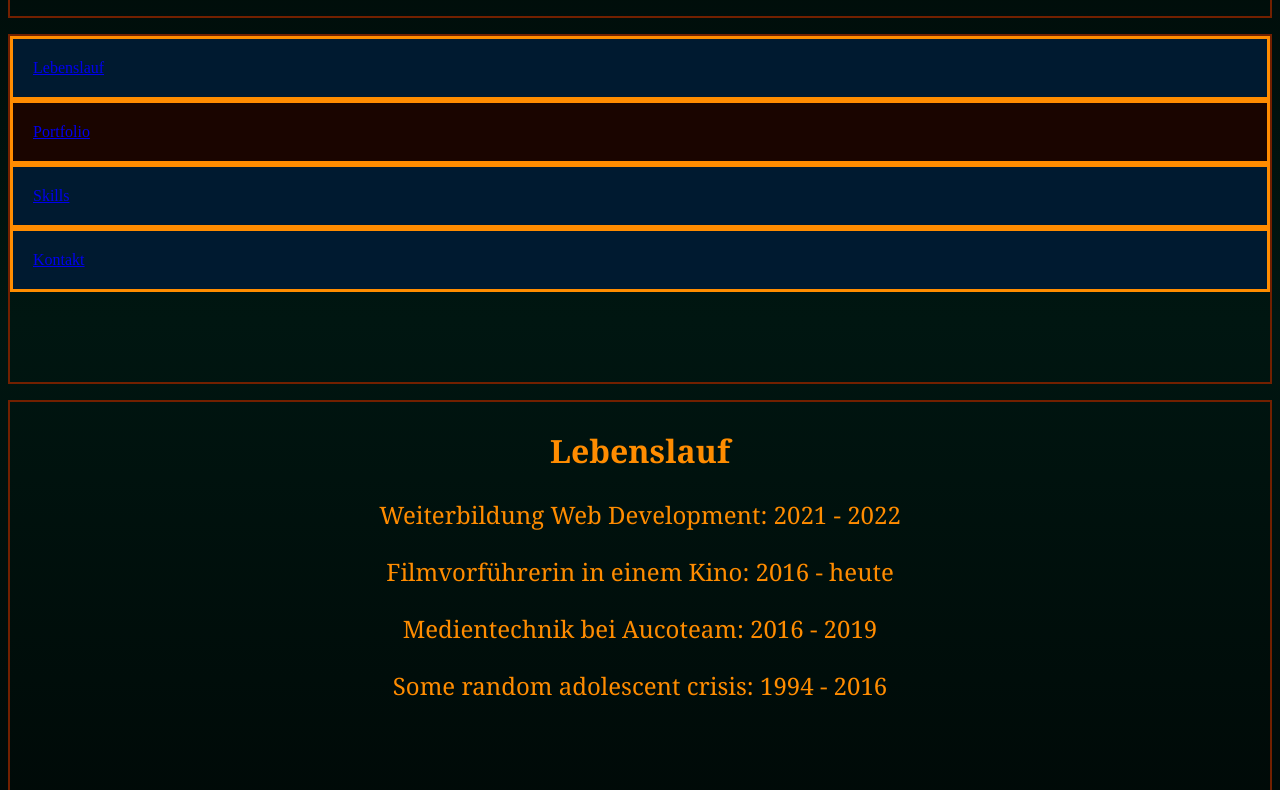
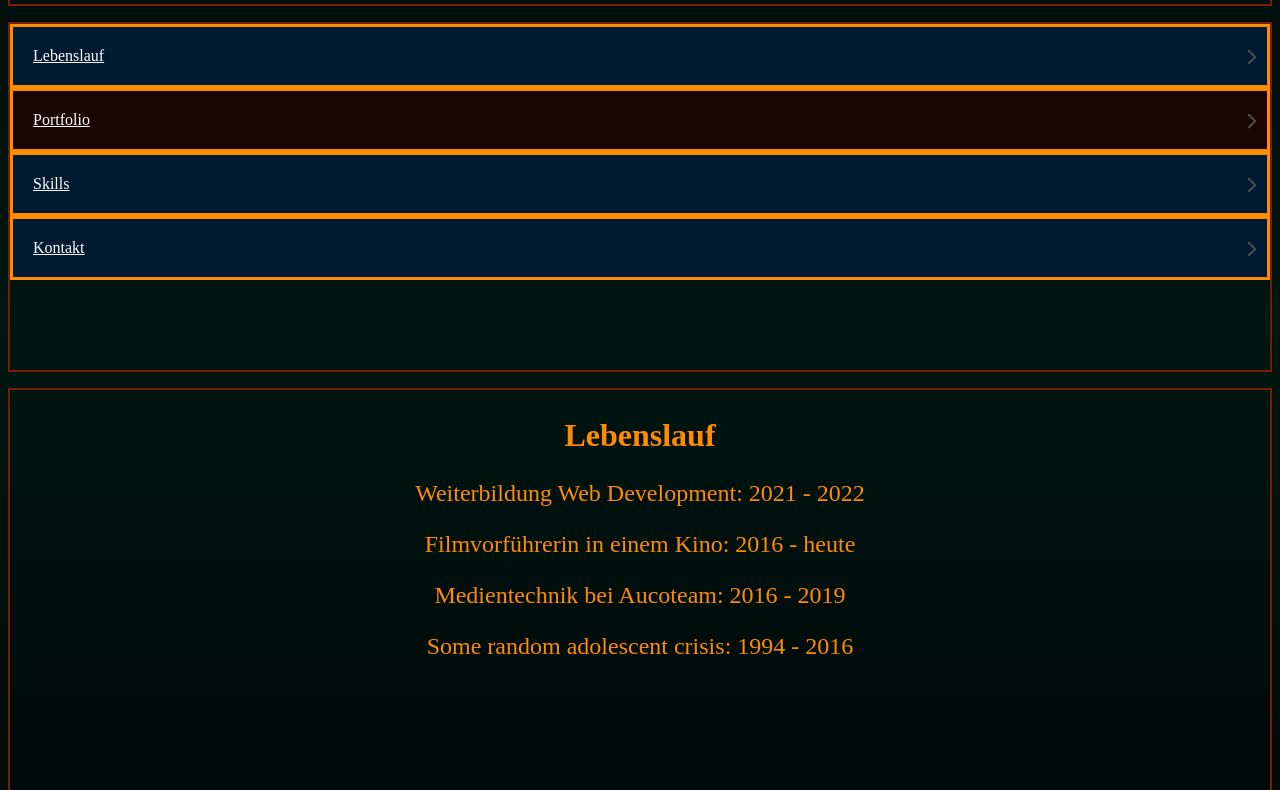
Before and after one commit to CatatonicCactus/Portfolio, a website: page index.html in a window 1280 px wide. Shown: the part 554-1344 px from the top of the page. Drawn offline with Linux system fonts and the light colour scheme; a web font is replaced by a local one.

Commit message:
pb, font, arrows etc

```diff
--- a/index.html
+++ b/index.html
@@ -7,13 +7,16 @@
     <meta http-equiv="X-UA-Compatible" content="ie=edge">
     <title>Figma Seite</title>
     <link rel="stylesheet" href="style.css">
+    <link rel="preconnect" href="https://fonts.googleapis.com">
+<link rel="preconnect" href="https://fonts.gstatic.com" crossorigin>
+<link href="https://fonts.googleapis.com/css2?family=Viaoda+Libre&display=swap" rel="stylesheet">
     <link rel="shortcut icon" type="images/contact.png" href="422699.png" />
     <script src="https://kit.fontawesome.com/81718b0859.js" crossorigin="anonymous"></script>
 </head>
 
 <body>
     <div class="header">
-        <img class="profilepic" src="Ellipb.JPG" alt="Elli">
+        <img class="profilepic" src="IMG_0394-1_resized_20210629_035024691.jpg" alt="Elli">
         <p class="elli">Elli</p>
         <p class="webdev">Paranoid Android</p>
     </div>
@@ -23,17 +26,17 @@
     <div>
         <ul class="navbar" id="navigation">
             <li class="lebenslauf">
-                <a href="#lebenslauf">Lebenslauf</a>
+                <a href="#lebenslauf">Lebenslauf</a><img class="arrow" src="1200px-Antu_arrow-right.svg.png" width="20px">
             </li>
 
             <li class="portfolionav">
-                <a href="#portfolio">Portfolio</a>
+                <a href="#portfolio">Portfolio</a><img class="arrow" src="1200px-Antu_arrow-right.svg.png" width="20px">
             </li>
             <li class="skills">
-                <a href="#skills">Skills</a>
+                <a href="#skills">Skills</a><img class="arrow" src="1200px-Antu_arrow-right.svg.png" width="20px">
             </li>
             <li class="kontakt">
-                <a href="#kontakt">Kontakt</a>
+                <a href="#kontakt">Kontakt</a><img class="arrow" src="1200px-Antu_arrow-right.svg.png" width="20px">
             </li>
         </ul>
     </div>
--- a/style.css
+++ b/style.css
@@ -2,19 +2,18 @@
 body {
     background: #001611;
     background: linear-gradient( black, #001611, black, #001611, black);
+    font-family: 'Viaoda Libre';
 }
 
 h2 {
     text-align: center;
     font-size: 2em;
-    font-family: Georgia, 'Times New Roman', Times, serif;
     color: darkorange;
 }
 
 p {
     text-align: center;
     font-size: 1.5em;
-    font-family: Georgia, 'Times New Roman', Times, serif;
     color: darkorange;
 }
 
@@ -34,14 +33,12 @@ p {
 
 .elli {
     text-align: center;
-    font-family: Georgia, 'Times New Roman', Times, serif;
     font-weight: bold;
     font-size: 2em;
 }
 
 .webdev {
     text-align: center;
-    font-family: Georgia, 'Times New Roman', Times, serif;
     font-size: 2em;
 }
 
@@ -73,13 +70,18 @@ p {
 }
 
 .lebenslauf, .skills, .kontakt {
+    position: relative;
     background-color: rgb(0, 26, 48);
     color: darkorange;
 }
 .portfolionav { /*for the chosen part, to be darker than the rest*/
+    position: relative;
     background-color: rgb(26, 5, 0);
     color: darkorange;
-
+}
+.arrow {
+    position: absolute;
+    right: +5px;
 }
 
 li {
@@ -158,6 +160,13 @@ li {
     height: auto;
 }
 
+a:link {
+    color: white;
+}
+a:visited {
+    color: rgb(255, 0, 0);
+}
+
 /*
 a, span, i {
     color: darkred;
@@ -193,8 +202,6 @@ a, span, i {
   }
 
 
-
-
   center {
     text-align:center;
     width:100%;
```
Also changed, not shown: 1200px-Antu_arrow-right.svg.png (added), IMG_0394-1_resized_20210629_035024691.jpg (added), IMG_0394.jpg (added).
